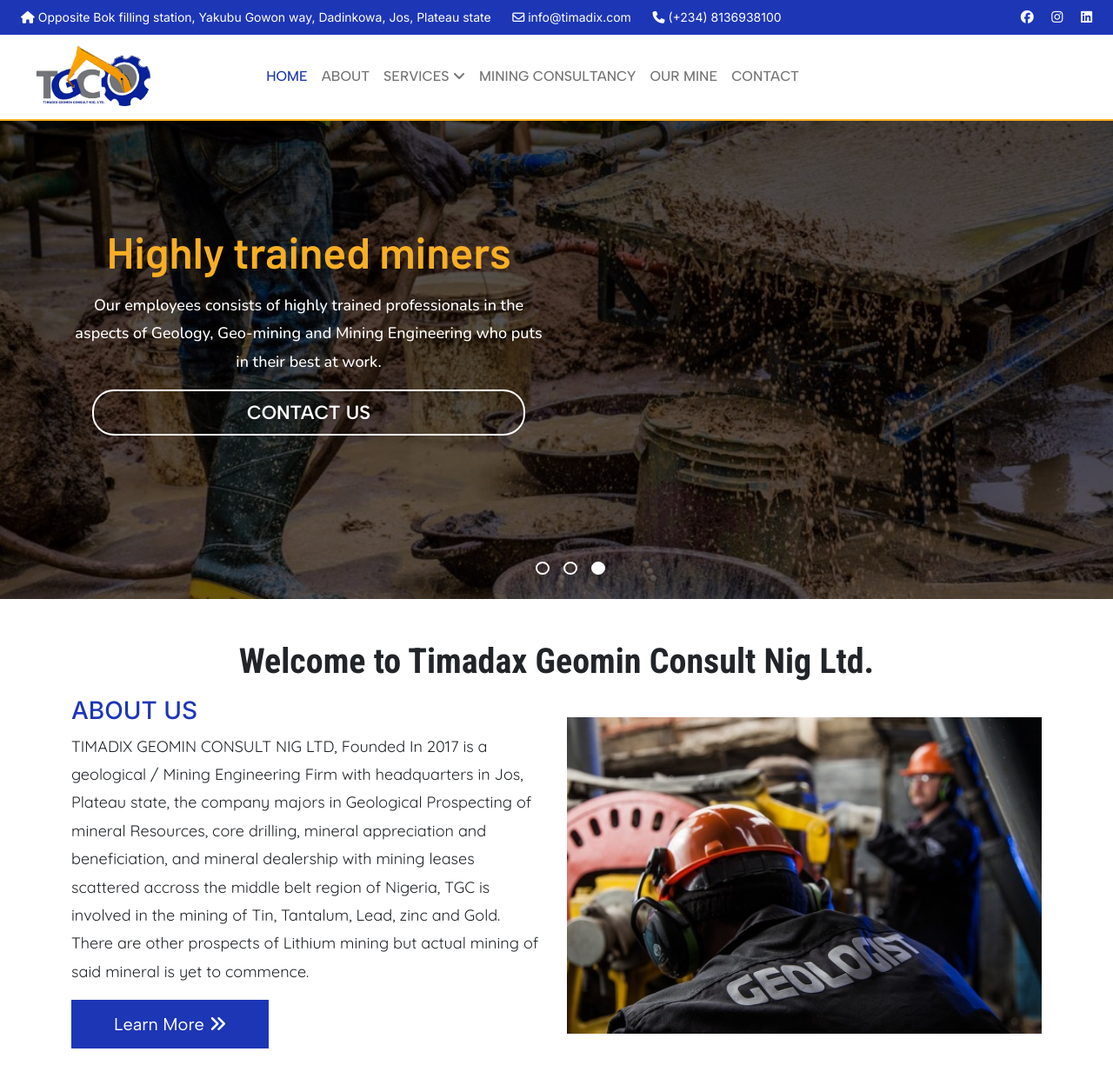
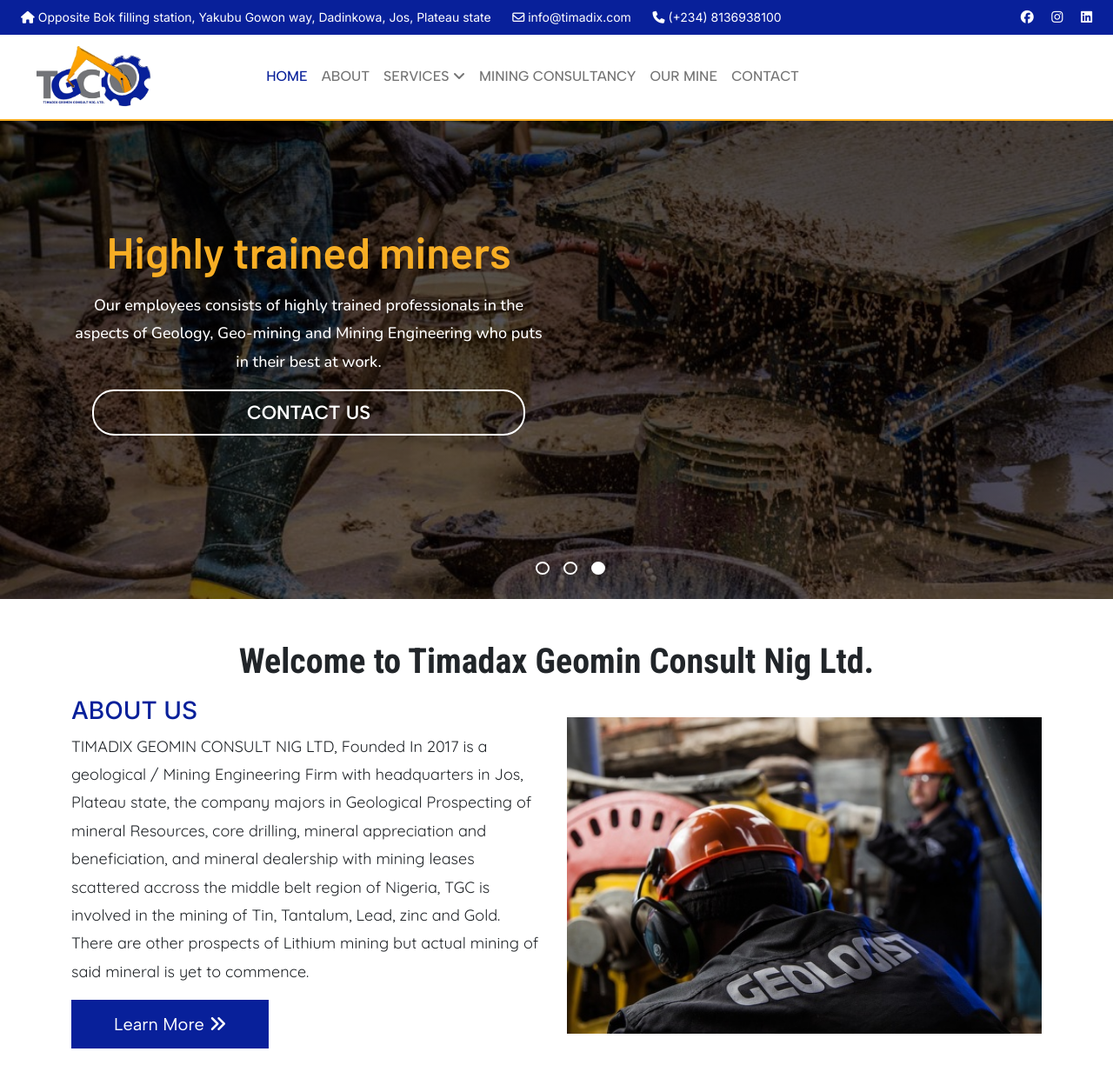
Before and after one commit to Digital-Roah/tims-mining, a plain HTML site: page index.html in a window 1280 px wide. Shown: the top 1248 px of the page at 87% size. Drawn offline with nearby package versions, Linux system fonts and the light colour scheme.

Commit message:
Update styles.css
adjusted colors

```diff
--- a/css/styles.css
+++ b/css/styles.css
@@ -12,7 +12,7 @@
 }
 
 .site-header {
-    background: #1d36b6;
+    background: #08209a;
 }
 
 .header-links a {
@@ -40,15 +40,15 @@
 }
 
 .navbar-nav .nav-item .nav-link:hover {
-    color: #1d36b6 !important;
+    color: #08209a !important;
  }
 
 .navbar-nav .nav-item.active .nav-link {
-    color: #1d36b6 !important;
+    color: #08209a !important;
 }
 
 .toggle-btn {
-  color: #1d36b6;
+  color: #08209a;
   border: none;
   font-size: 25px;
   padding-top: 20px;
@@ -165,7 +165,7 @@
   }
 
   .text-blue {
-    color: #1d36b6;
+    color: #08209a;
   }
 
   .text-yellow {
@@ -208,18 +208,18 @@
 
   .btn-learn {
     color: white;
-    background: #1d36b6;
+    background: #08209a;
     border-radius: 0px;
     font-size: 20px;
-    border: 1px solid #1d36b6;
+    border: 1px solid #08209a;
     padding-top: 12px;
     padding-bottom: 12px;
   }
 
   .btn-learn:hover {
-    color: #1d36b6;
+    color: #08209a;
     background: transparent;
-    border: 1px solid #1d36b6;
+    border: 1px solid #08209a;
   }
 
   .mining-activities p {
@@ -338,7 +338,7 @@
   }
 
   .nav-socials a {
-    color: #1d36b6;
+    color: #08209a;
     text-decoration: none;
   }
 
```
